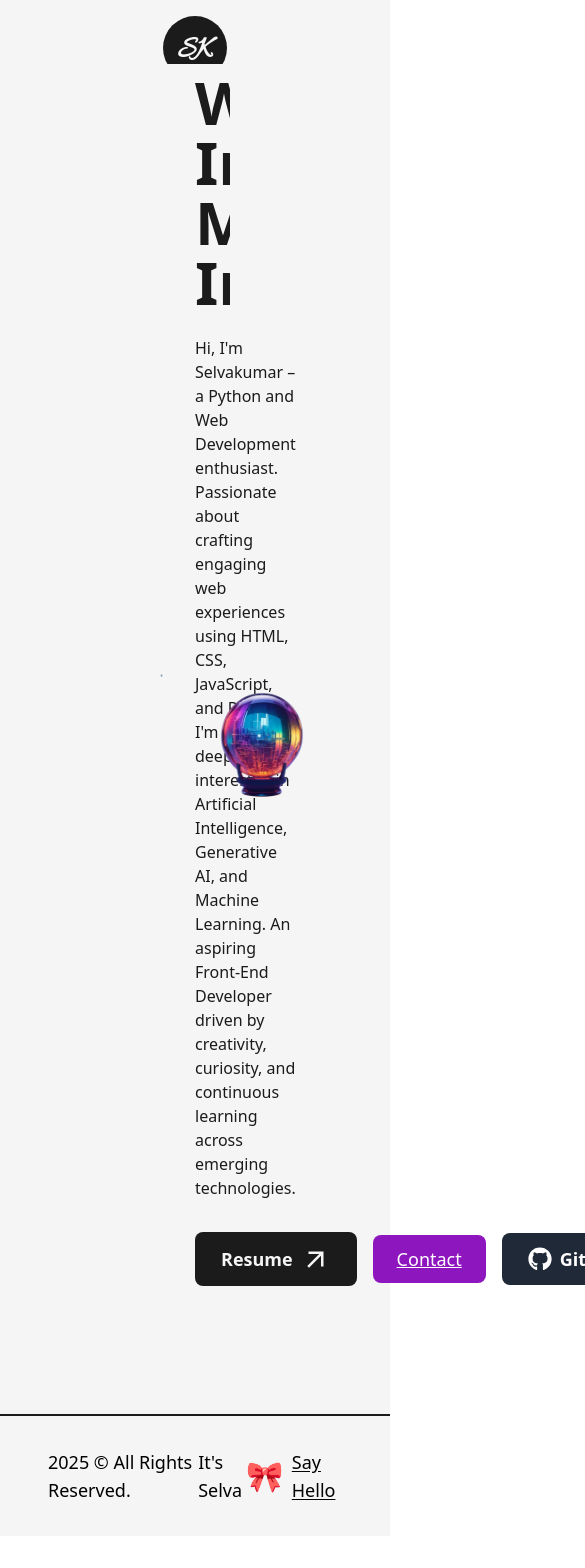
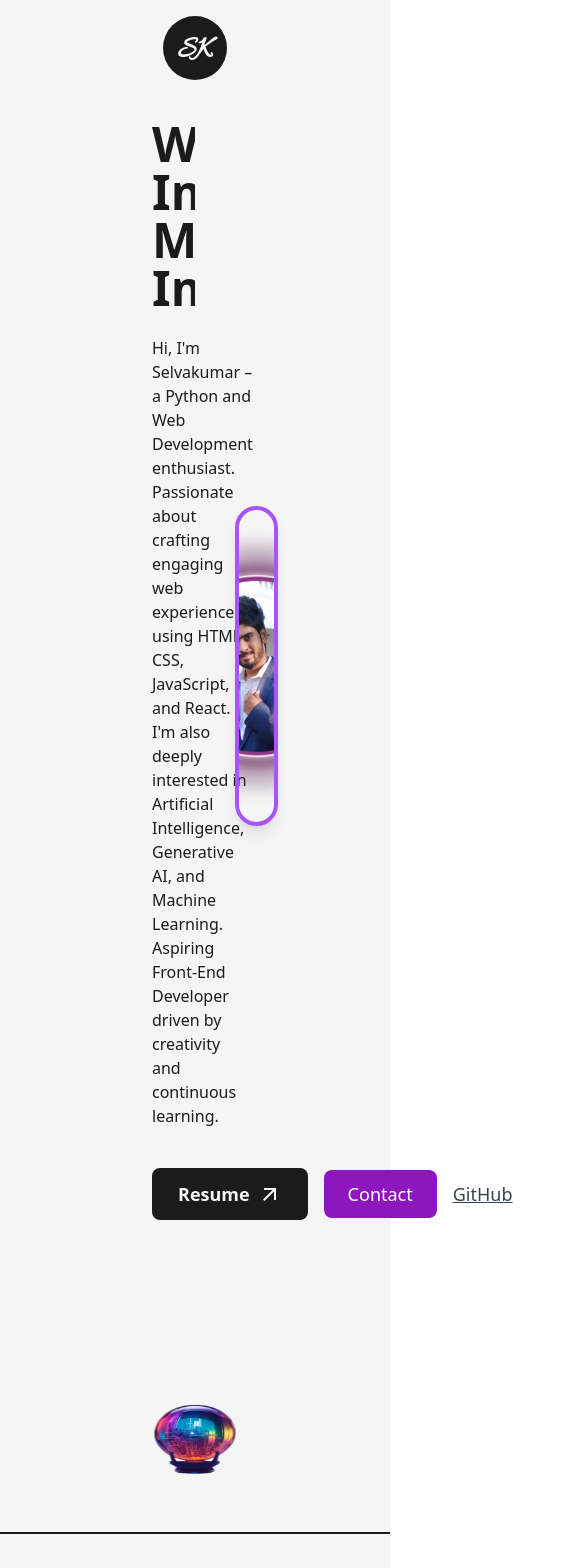
Before and after one commit to SelvakumarSelladurai/Selva_portfolio, a Next.js app: page / in a window 390 px wide. Shown: the top 1568 px of the page, 585 px wide, since content can reach past the window. Before the commit the page ends 1536 px from the top, so only its background shows below. Built offline with nearby package versions, Linux system fonts and the light colour scheme.

Commit message:
Made layout responsive for mobile and desktop

```diff
--- a/src/pages/index.js
+++ b/src/pages/index.js
@@ -5,7 +5,6 @@ import globe from "../../public/images/globe.png";
 import AnimatedText from "@/components/AnimatedText";
 import Link from "next/link";
 import { MdArrowOutward } from "react-icons/md";
-import { FaGithub } from "react-icons/fa";
 import Head from "next/head";
 
 export default function Home() {
@@ -15,36 +14,25 @@ export default function Home() {
         <title>Selvakumar | Home page</title>
       </Head>
 
-      <main className="flex items-center text-dark min-h-screen dark:text-light">
-        <Layout className="pt-0">
-          <div className="px-4 sm:px-8 md:px-16">
-            <div className="flex flex-col md:flex-row items-center justify-between w-full gap-8">
-
-              {/* Image Section */}
-              <div className="w-full md:w-1/2 mb-8 md:mb-0">
-                <Image
-                  src={selva}
-                  alt="profile"
-                  className="w-full h-auto"
-                  priority
-                  sizes="(max-width:768px) 100vw, (max-width:1200px) 50vw, 50vw"
-                />
-              </div>
-
-              {/* Text + Buttons Section */}
-              <div className="w-full md:w-1/2 flex flex-col items-center md:items-start self-center text-center md:text-left">
+      <main className="flex flex-col items-center text-dark dark:text-light px-4 sm:px-6 lg:px-8 py-12 min-h-screen">
+        <Layout className="pt-0 w-full max-w-7xl">
+          <div className="flex flex-col-reverse lg:flex-row items-center justify-between w-full gap-10">
+            {/* Text Section */}
+            <div className="w-full lg:w-1/2 flex flex-col items-center lg:items-start text-center lg:text-left">
               <AnimatedText
                 text="Where Imagination Meets Implementation"
-                  classname="text-6xl !text-left"
+                classname="text-4xl md:text-5xl lg:text-6xl font-bold"
               />
-                <p className="my-4 text-base font-medium">
-                  Hi, I&apos;m Selvakumar – a Python and Web Development enthusiast.
-                  Passionate about crafting engaging web experiences using HTML, CSS, JavaScript, and React.
-                  I&apos;m also deeply interested in Artificial Intelligence, Generative AI, and Machine Learning.
-                  An aspiring Front-End Developer driven by creativity, curiosity, and continuous learning across emerging technologies.
+              <p className="my-4 text-base font-medium max-w-xl">
+                Hi, I'm Selvakumar – a Python and Web Development enthusiast.
+                Passionate about crafting engaging web experiences using HTML,
+                CSS, JavaScript, and React. I'm also deeply interested in
+                Artificial Intelligence, Generative AI, and Machine Learning.
+                Aspiring Front-End Developer driven by creativity and continuous
+                learning.
               </p>
 
-                <div className="flex flex-col sm:flex-row items-center mt-4 gap-4">
+              <div className="flex flex-col sm:flex-row items-center gap-4 mt-6">
                 {/* Resume Button */}
                 <Link
                   href="/Resume.pdf"
@@ -55,41 +43,50 @@ export default function Home() {
                     dark:text-dark dark:bg-light hover:text-dark
                     border-2 border-solid border-transparent hover:border-dark"
                 >
-                    Resume <MdArrowOutward fontSize={"30"} className="ml-2" />
+                  Resume <MdArrowOutward fontSize={24} className="ml-2" />
                 </Link>
 
                 {/* Contact Button */}
                 <Link
-                    href="mailto:selvakumardurai5973@gmail.com?subject=Contact%20from%20Portfolio&body=Hi%20Selvakumar%2C%0A%0AI%20would%20like%20to%20get%20in%20touch%20with%20you..."
-                    target="_blank"
-                    className="text-lg font-medium capitalize dark:text-light text-white rounded-lg underline p-2.5 px-6"
+                  href="mailto:selvakumardurai5973@gmail.com?subject=Contact%20from%20Portfolio"
+                  className="text-lg font-medium text-white rounded-lg px-6 py-2.5"
                   style={{ background: "#8e16be" }}
                 >
                   Contact
                 </Link>
 
-                  {/* GitHub Button */}
+                {/* GitHub */}
                 <Link
                   href="https://github.com/SelvakumarSelladurai"
                   target="_blank"
                   rel="noopener noreferrer"
-                    className="flex items-center bg-gray-800 text-white p-2.5 px-6
-                      rounded-lg text-lg font-semibold hover:bg-white hover:text-gray-800
-                      dark:text-light dark:bg-gray-800 hover:border-gray-800 border-2 border-transparent"
+                  className="text-lg font-medium text-gray-700 dark:text-gray-300 underline"
                 >
-                    <FaGithub fontSize={24} className="mr-2" /> GitHub
+                  GitHub
                 </Link>
               </div>
+            </div>
+
+            {/* Image Section */}
+            <div className="w-full lg:w-1/2 flex justify-center">
+              <div className="relative w-64 h-64 md:w-80 md:h-80">
+                <Image
+                  src={selva}
+                  alt="Selvakumar Profile"
+                  fill
+                  className="rounded-full object-cover border-4 border-purple-500 shadow-lg"
+                  priority
+                />
               </div>
             </div>
           </div>
         </Layout>
 
-        {/* Globe Icon */}
-        <div className="absolute right-8 bottom-8 inline-block w-48">
+        {/* Globe */}
+        <div className="mt-10">
           <Image
             src={globe}
-            className="w-24 h-25 mt-10 mx-auto"
+            className="w-24 h-24 mx-auto"
             alt="globe"
           />
         </div>
```
Lines whose indentation alone changed are shown as unchanged.
